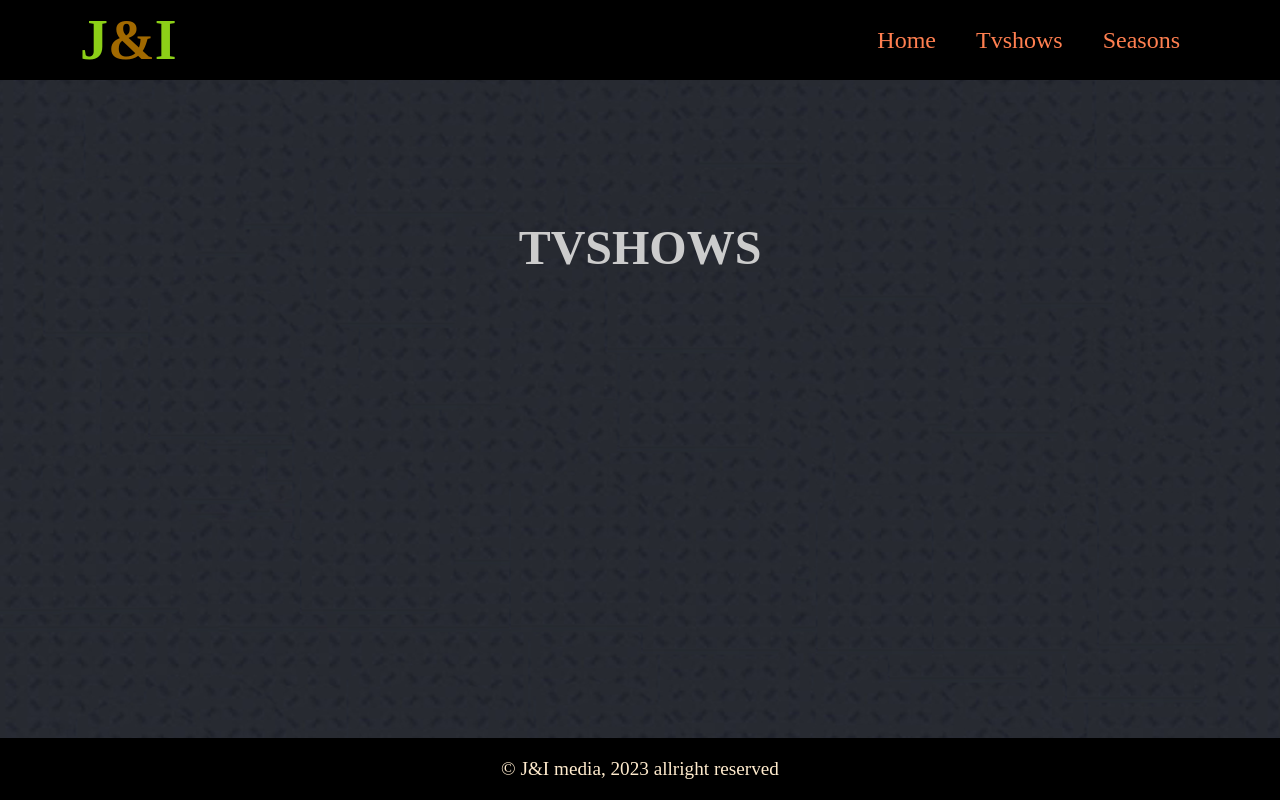
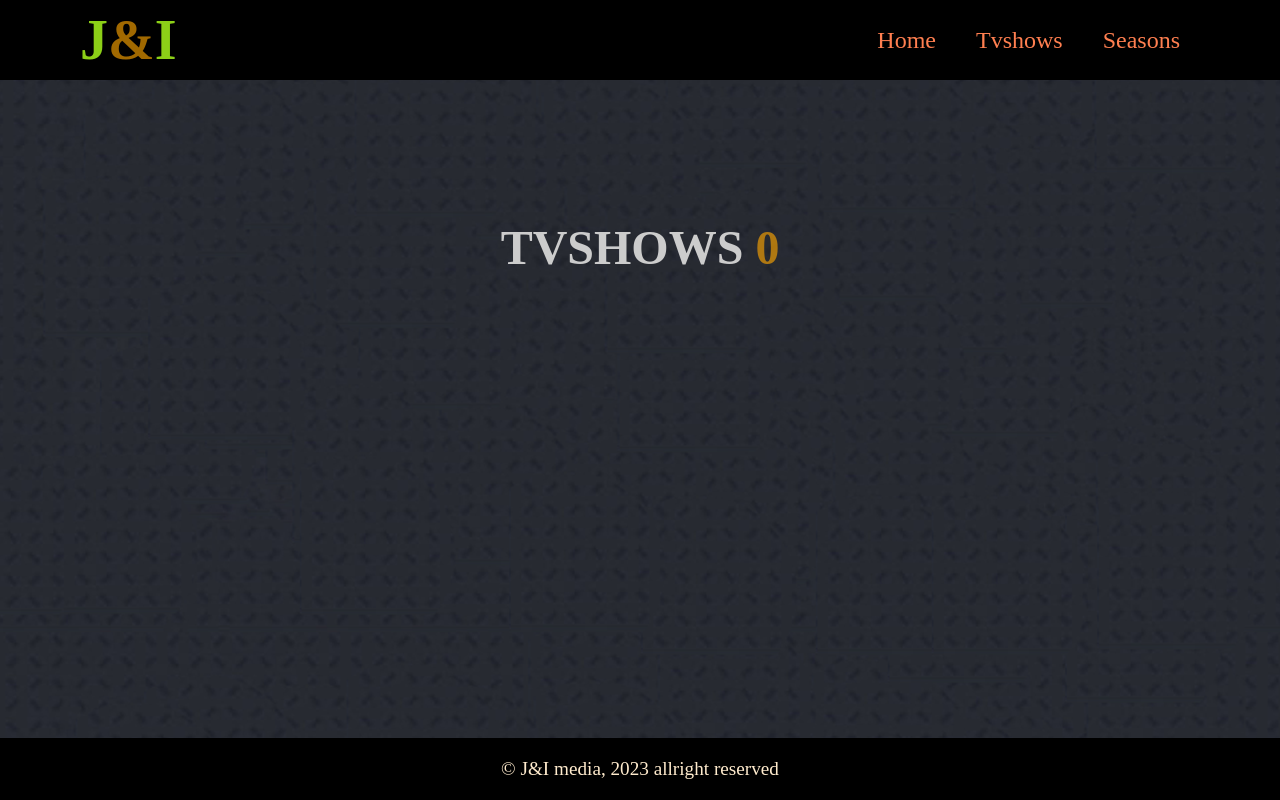
Before and after one commit to JacintaNgwu/JavaScript-Capstone-Project, a website built with webpack: page src/index.html in a window 1280 px wide. Built offline with nearby package versions, Linux system fonts and the light colour scheme; no server answers.

Commit message:
Updated index.html

```diff
--- a/src/index.html
+++ b/src/index.html
@@ -21,7 +21,7 @@
     </div>
     <div class="tvshow">
       <div class="popup"></div>
-      <h3 class="tv-title">TVSHOWS</h3>
+      <h3 class="tv-title">TVSHOWS <span class="item-counter">0</span></h3>
       <div class="show-container">
       </div>
     </div>
```
Also changed, not shown: dist/index.html.
